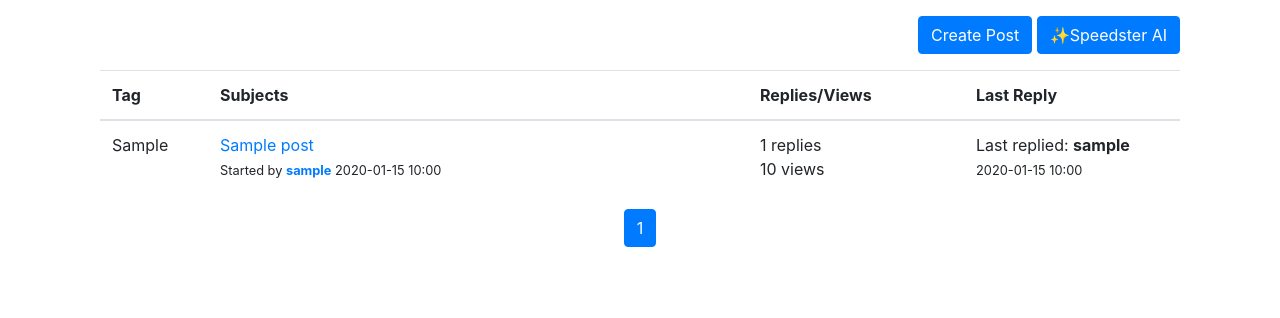
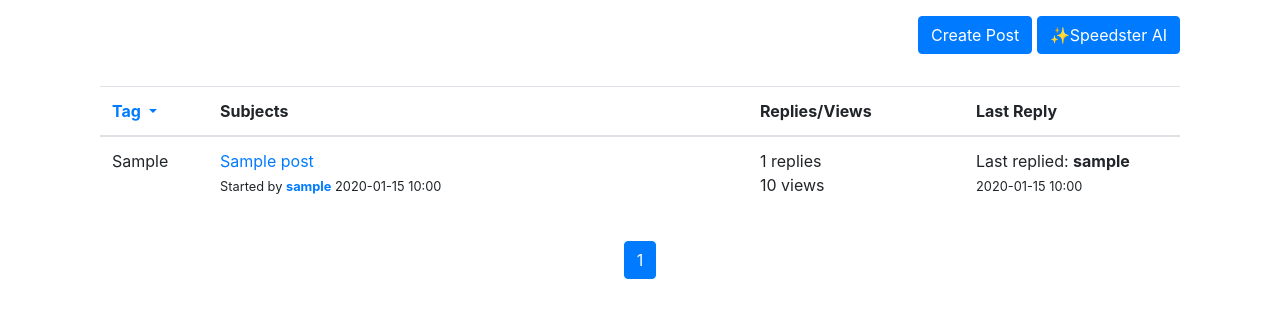
Before and after one commit to dayday0calories/CITS5505-Group-Project, a Flask app: page /view_posts in a window 1280 px wide. Shown: the part 72-390 px from the top of the page. Run offline with Flask 3, Linux system fonts and the light colour scheme; tables that the repository leaves empty hold one stand-in row (values such as "Sample post"); some libraries are stand-ins or nearby versions.

Commit message:
now user can use tag to select the category of post they want to see

```diff
--- a/app/blueprint/pnr/routes.py
+++ b/app/blueprint/pnr/routes.py
@@ -14,11 +14,15 @@ openai.api_key = 'sk-proj-H6JEx7SO3jRNYl34HD43T3BlbkFJ7VnFq93S41GPENddjF3E'
 # Route for the post page
 @pr.route('/view_posts')
 def view_post():
+    tag = request.args.get('tag')
     page = request.args.get('page', 1, type=int)
     per_page = 10  # Number of posts per page
 
-    # Fetch posts ordered by the latest activity (creation or last reply date)
-    posts = Post.query.order_by(Post.last_reply_date.desc(), Post.created_at.desc()).paginate(page=page, per_page=per_page)
+    # user can select the tag to filter post
+    if tag:
+        posts = Post.query.filter_by(category=tag).order_by(Post.created_at.desc()).paginate(page=page, per_page=per_page)
+    else:
+        posts = Post.query.order_by(Post.created_at.desc()).paginate(page=page, per_page=per_page)
 
 
     user = current_user
--- a/app/templates/posts/detail.html
+++ b/app/templates/posts/detail.html
@@ -188,4 +188,4 @@ content %}
 <script>
   CKEDITOR.replace("replyContent");
 </script>
-{{ super() }} {% endblock %}
+{% endblock %}
--- a/app/templates/posts/view_posts.html
+++ b/app/templates/posts/view_posts.html
@@ -1,9 +1,9 @@
 {% extends "base.html" %} {% block title %}View Posts{% endblock %} {% block
 content %}
 <div class="container mt-3">
-  <div class="row">
+  <div class="row mb-3">
     <div class="col-12 text-right">
-      <!-- Create post button-->
+      <!-- Create post button -->
       <a href="{{ url_for('pr.create_post') }}" class="btn btn-primary mb-3"
         >Create Post</a
       >
@@ -12,13 +12,74 @@ content %}
       >
     </div>
   </div>
-  <div class="row">
+  <div class="row mb-3">
     <div class="col-12">
       <!-- Display posts in a table -->
       <table class="table table-hover">
         <thead>
           <tr>
-            <th scope="col" style="width: 10%">Tag</th>
+            <th scope="col" style="width: 10%">
+              <div class="dropdown">
+                <a
+                  class="dropdown-toggle"
+                  href="#"
+                  role="button"
+                  id="tagFilter"
+                  data-toggle="dropdown"
+                  aria-haspopup="true"
+                  aria-expanded="false"
+                >
+                  Tag
+                </a>
+                <div class="dropdown-menu" aria-labelledby="tagFilter">
+                  <a
+                    class="dropdown-item"
+                    href="{{ url_for('pr.view_post', tag='') }}"
+                    >All</a
+                  >
+                  <a
+                    class="dropdown-item"
+                    href="{{ url_for('pr.view_post', tag='news') }}"
+                    >News</a
+                  >
+                  <a
+                    class="dropdown-item"
+                    href="{{ url_for('pr.view_post', tag='tutorial') }}"
+                    >Tutorial</a
+                  >
+                  <a
+                    class="dropdown-item"
+                    href="{{ url_for('pr.view_post', tag='discussion') }}"
+                    >Discussion</a
+                  >
+                  <a
+                    class="dropdown-item"
+                    href="{{ url_for('pr.view_post', tag='trade') }}"
+                    >Trade</a
+                  >
+                  <a
+                    class="dropdown-item"
+                    href="{{ url_for('pr.view_post', tag='question') }}"
+                    >Question</a
+                  >
+                  <a
+                    class="dropdown-item"
+                    href="{{ url_for('pr.view_post', tag='announcement') }}"
+                    >Announcement</a
+                  >
+                  <a
+                    class="dropdown-item"
+                    href="{{ url_for('pr.view_post', tag='event') }}"
+                    >Event</a
+                  >
+                  <a
+                    class="dropdown-item"
+                    href="{{ url_for('pr.view_post', tag='poll') }}"
+                    >Poll</a
+                  >
+                </div>
+              </div>
+            </th>
             <th scope="col" style="width: 50%">Subjects</th>
             <th scope="col" style="width: 20%">Replies/Views</th>
             <th scope="col" style="width: 20%">Last Reply</th>
@@ -66,7 +127,7 @@ content %}
       <li class="page-item">
         <a
           class="page-link"
-          href="{{ url_for('pr.view_post', page=posts.prev_num) }}"
+          href="{{ url_for('pr.view_post', page=posts.prev_num, tag=request.args.get('tag')) }}"
           aria-label="Previous"
         >
           <span aria-hidden="true">&laquo;</span>
@@ -74,7 +135,9 @@ content %}
       </li>
       {% endif %} {% for page_num in posts.iter_pages() %}
       <li class="page-item {% if page_num == posts.page %}active{% endif %}">
-        <a class="page-link" href="{{ url_for('pr.view_post', page=page_num) }}"
+        <a
+          class="page-link"
+          href="{{ url_for('pr.view_post', page=page_num, tag=request.args.get('tag')) }}"
           >{{ page_num }}</a
         >
       </li>
@@ -82,7 +145,7 @@ content %}
       <li class="page-item">
         <a
           class="page-link"
-          href="{{ url_for('pr.view_post', page=posts.next_num) }}"
+          href="{{ url_for('pr.view_post', page=posts.next_num, tag=request.args.get('tag')) }}"
           aria-label="Next"
         >
           <span aria-hidden="true">&raquo;</span>
```
